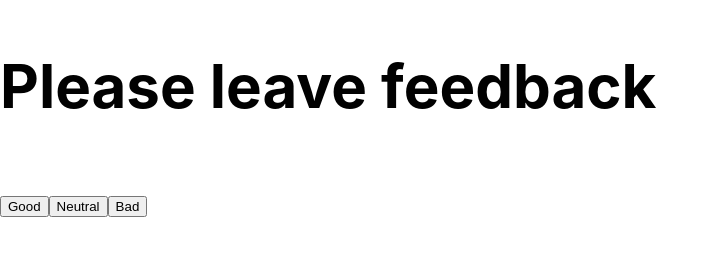
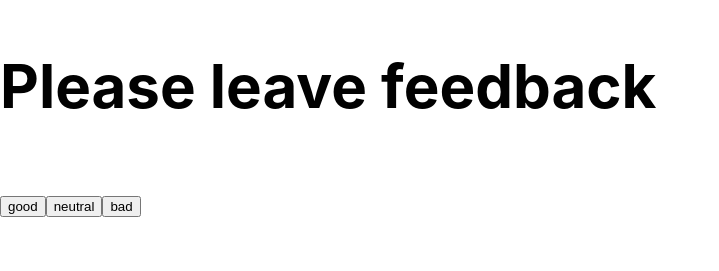
Before and after one commit to izaitseva/goit-react-hw-04-feedback, a React (Create React App) app: page / in a window 1280 px wide. Shown: the top 271 px of the page, without its empty margins (0-719 px from the left). Built offline with nearby package versions, Linux system fonts and the light colour scheme.

Commit message:
proptypes

```diff
--- a/package.json
+++ b/package.json
@@ -7,6 +7,7 @@
     "@testing-library/jest-dom": "^5.16.3",
     "@testing-library/react": "^12.1.4",
     "@testing-library/user-event": "^13.5.0",
+    "prop-types": "^15.8.1",
     "react": "^18.1.0",
     "react-dom": "^18.1.0",
     "react-scripts": "5.0.1",
--- a/src/components/App.jsx
+++ b/src/components/App.jsx
@@ -53,7 +53,7 @@ export class App extends React.Component {
 
     return (
       <Section title="Please leave feedback">
-        <FeedbackOptions onLeaveFeedback={this.onLeaveFeedback} />
+        <FeedbackOptions options={Object.keys(this.state)} onLeaveFeedback={this.onLeaveFeedback} />
         {total === 0
           ? <Notification message="There is no feedback" />
           : <Statistics
--- a/src/components/FeedbackOptions.jsx
+++ b/src/components/FeedbackOptions.jsx
@@ -1,27 +1,19 @@
 import React from "react";
+import PropTypes from 'prop-types';
 
-export class FeedbackOptions extends React.Component {
+export const FeedbackOptions = ({ options, onLeaveFeedback }) => {
+    return options.map(option => (
+      <button
+        className="name"
+        type="button"
+        key={option}
+        onClick={() => onLeaveFeedback(option)}
+      >
+        {option}
+      </button>
+    ));
+  };
 
-    handleGood = () => {
-       this.props.onLeaveFeedback('good')
-    }
-
-    handleNeutral = () => {
-        this.props.onLeaveFeedback('neutral')
-    }
-
-    handleBad = () => {
-        this.props.onLeaveFeedback('bad')
-    }
-
-    render() {
-
-        return (
-            <div>
-                <button onClick={this.handleGood}>Good</button>
-                <button onClick={this.handleNeutral}>Neutral</button>
-                <button onClick={this.handleBad}>Bad</button>
-            </div>
-        )
-    }
-}
+  FeedbackOptions.propTypes = {
+    option: PropTypes.string
+  };
```
Also changed, not shown: src/components/Statistics.jsx (+10 -0 lines), 1 other file (tests, documents, lock files or other folders).
